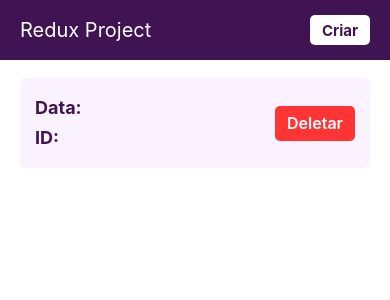
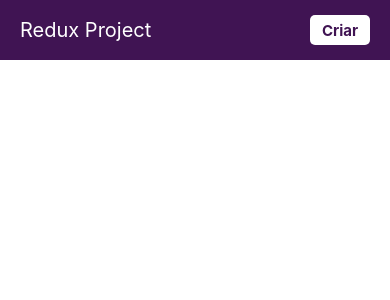
Before and after one commit to maeceloacm1998/Project-REDUX, a React Native app: screen /Tickets in a window 390 px wide. Shown: the top 300 px of the page. Built offline with nearby package versions, Linux system fonts and the light colour scheme.

Commit message:
feat: add CreateTicketScreen and listTickets in TicketsScreen

```diff
--- a/src/components/TicketCard/TicketCard.tsx
+++ b/src/components/TicketCard/TicketCard.tsx
@@ -7,9 +7,10 @@ import {
   Pressable,
 } from "react-native";
 import colors from "../../theme/colors";
+import { Ticket } from "../../utils/types";
 
 interface TicketCardType {
-  item: any;
+  item: Ticket;
   onPressCard: (event: GestureResponderEvent) => void;
   onPressRemove: (event: GestureResponderEvent) => void;
 }
@@ -65,10 +66,10 @@ const TicketCard = (props: TicketCardType) => {
     <Pressable style={styles.container} onPressIn={onPressCard}>
       <View>
         <Text style={styles.text}>
-          <Text style={styles.label}>Data:</Text> {item}
+          <Text style={styles.label}>Data:</Text> {item?.dtCreated}
         </Text>
         <Text style={styles.text}>
-          <Text style={styles.label}>ID:</Text> {item}
+          <Text style={styles.label}>ID:</Text> {item?.id}
         </Text>
       </View>
 
--- a/src/screens/CreateTicketScreen.tsx
+++ b/src/screens/CreateTicketScreen.tsx
@@ -1,12 +1,40 @@
 import React from "react";
 import { View, Text, StyleSheet, Pressable } from "react-native";
+import { useDispatch, useSelector } from "react-redux";
+import { useForm } from "react-hook-form";
 
-import { useForm } from "react-hook-form";
+import { ApplicationReducer, getListTickets } from "../redux";
 import InputCreateTicketScreen from "../components/InputCreateTicketScreen/InputCreateTicketScreen";
 import colors from "../theme/colors";
+import { ScreenProps, Ticket } from "../utils/types";
+import { getCurrentDate } from "../utils/CurrentDate";
 
-export default function CreateTicketScreen() {
+export type CreateTicket = {
+  name: string;
+  years: number;
+  description: string;
+};
+
+export default function CreateTicketScreen({ navigation }: ScreenProps) {
   const { control, handleSubmit } = useForm();
+  const dispatch = useDispatch();
+  const getTickets = useSelector(
+    (state: ApplicationReducer) => state.dataTicket.listTickets
+  );
+
+  const onSubmit = (data: CreateTicket) => {
+    const { description, name, years } = data;
+    const newTicket: Ticket = {
+      dtCreated: getCurrentDate().toString(),
+      id: new Date().getTime().toString(),
+      description,
+      name,
+      years,
+    };
+
+    dispatch(getListTickets([...getTickets, newTicket]));
+    navigation.navigate("Tickets");
+  };
 
   const styles = StyleSheet.create({
     container: {
@@ -67,12 +95,7 @@ export default function CreateTicketScreen() {
         />
       </View>
 
-      <Pressable
-        style={styles.pressButton}
-        onPressIn={() => {
-          console.log("dada");
-        }}
-      >
+      <Pressable style={styles.pressButton} onPressIn={handleSubmit(onSubmit)}>
         <Text style={styles.textButton}>Criar Ticket</Text>
       </Pressable>
     </View>
--- a/src/screens/TicketsScreen.tsx
+++ b/src/screens/TicketsScreen.tsx
@@ -1,19 +1,24 @@
-import React from "react";
-import { View, Text, StyleSheet } from "react-native";
+import React, { useEffect } from "react";
+import { View, StyleSheet } from "react-native";
+import { useSelector } from "react-redux";
 
 import HeaderTicketList from "../components/HeaderTicketsLIst/HeaderTicketList";
 import TicketCard from "../components/TicketCard/TicketCard";
 
 import colors from "../theme/colors";
-import { ScreenNavigationProp } from "../utils/types";
+import { ScreenProps, Ticket } from "../utils/types";
+import { ApplicationReducer } from "../redux";
 
-type TicketScreenProps = {
-  navigation: ScreenNavigationProp;
-};
-
-export default function TicketsScreen({ navigation }: TicketScreenProps) {
+export default function TicketsScreen({ navigation }: ScreenProps) {
   const createTicket = () => navigation.navigate("CriarTicket");
   const pressTicketCard = () => console.log("press card");
+  const listTickets = useSelector(
+    (state: ApplicationReducer) => state.dataTicket.listTickets
+  );
+
+  useEffect(() => {
+    console.log(listTickets);
+  }, []);
 
   const removeTicket = () => {
     console.log("remove ticket");
@@ -35,10 +40,13 @@ export default function TicketsScreen({ navigation }: TicketScreenProps) {
     <View style={styles.container}>
       <HeaderTicketList onPressButton={createTicket} />
       <View style={styles.containerTicketsList}>
-        <TicketCard
-          onPressCard={pressTicketCard}
-          onPressRemove={removeTicket}
-        />
+        {listTickets.map((item: Ticket) => (
+          <TicketCard
+            item={item}
+            onPressCard={pressTicketCard}
+            onPressRemove={removeTicket}
+          />
+        ))}
       </View>
     </View>
   );
```
